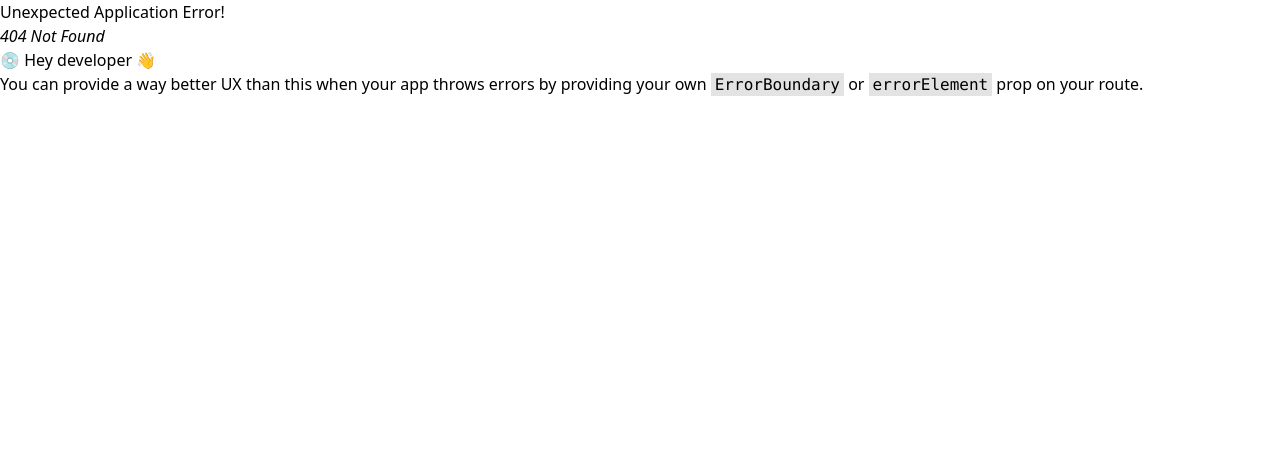
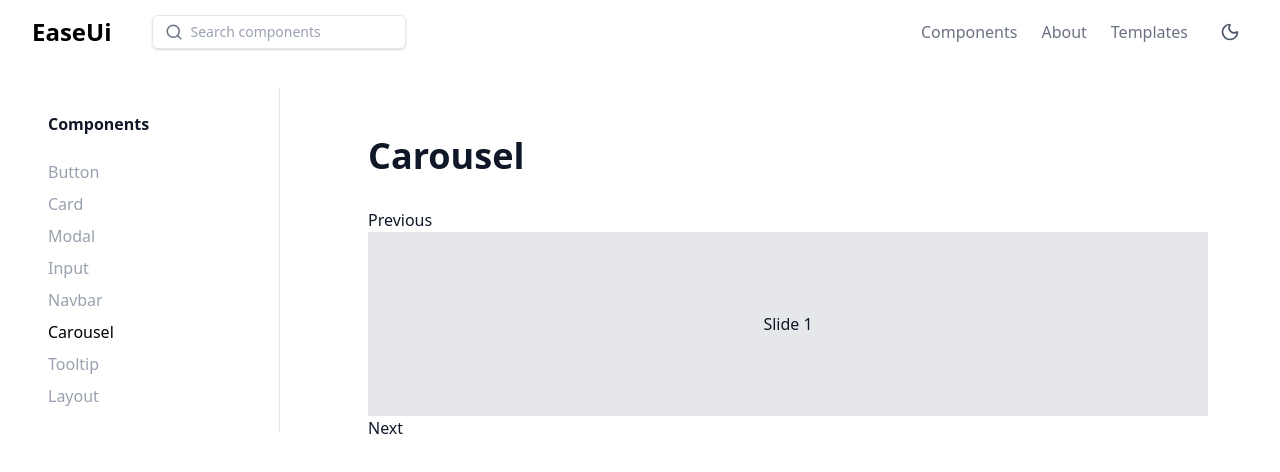
Before and after one commit to Anirudh-Negii/easeui, a React (Vite) app: page /components/carousel in a window 1280 px wide. Before the commit this address had no page. Shown: the top 472 px of the page. Built offline with nearby package versions, Linux system fonts and the light colour scheme.

Commit message:
Implement Carousel component

```diff
--- /dev/null
+++ b/src/components/Carousel/Carousel.tsx
@@ -0,0 +1,31 @@
+import { Children, useState } from "react";
+
+export interface CarouselProps {
+  children: React.ReactNode;
+  className?: string;
+}
+
+const Carousel = ({ children, className }: CarouselProps) => {
+  const [currentIndex, setCurrentIndex] = useState(0);
+  const slides = Children.toArray(children);
+
+  const nextSlide = () => {
+    setCurrentIndex((prev) => (prev + 1) % slides.length);
+  };
+
+  const previousSlide = () => {
+    setCurrentIndex((prev) => (prev - 1 + slides.length) % slides.length);
+  };
+
+  return (
+    <div className={`relative ${className ?? ""}`}>
+      <button onClick={previousSlide}>Previous</button>
+
+      {slides[currentIndex]}
+
+      <button onClick={nextSlide}>Next</button>
+    </div>
+  );
+};
+
+export { Carousel };
--- /dev/null
+++ b/src/pages/components/CarouselPage.tsx
@@ -0,0 +1,23 @@
+import { Carousel } from "@/components/Carousel/Carousel";
+
+const CarouselPage = () => {
+  return (
+    <div className="max-w-4xl mx-auto p-6">
+      <h1 className="text-4xl font-bold mb-8">Carousel</h1>
+
+      <Carousel>
+        <div className="p-20 bg-gray-200 text-center text-gray-900">
+          Slide 1
+        </div>
+        <div className="p-20 bg-gray-300 text-center text-gray-900">
+          Slide 2
+        </div>
+        <div className="p-20 bg-gray-400 text-center text-gray-900">
+          Slide 3
+        </div>
+      </Carousel>
+    </div>
+  );
+};
+
+export default CarouselPage;
--- a/src/router/AppRouter.tsx
+++ b/src/router/AppRouter.tsx
@@ -8,6 +8,7 @@ import ModalPage from "@/pages/components/ModalPage";
 import InputPage from "@/pages/components/InputPage";
 import NavbarPage from "@/pages/components/NavbarPage";
 import TooltipPage from "@/pages/components/TooltipPage";
+import CarouselPage from "@/pages/components/CarouselPage";
 
 type Props = {};
 
@@ -49,6 +50,10 @@ const AppRouter = ({}: Props) => {
               path: "tooltip",
               element: <TooltipPage />,
             },
+            {
+              path: "carousel",
+              element: <CarouselPage />,
+            },
           ],
         },
       ],
```
Also changed, not shown: src/components/Carousel/index.ts (added).
